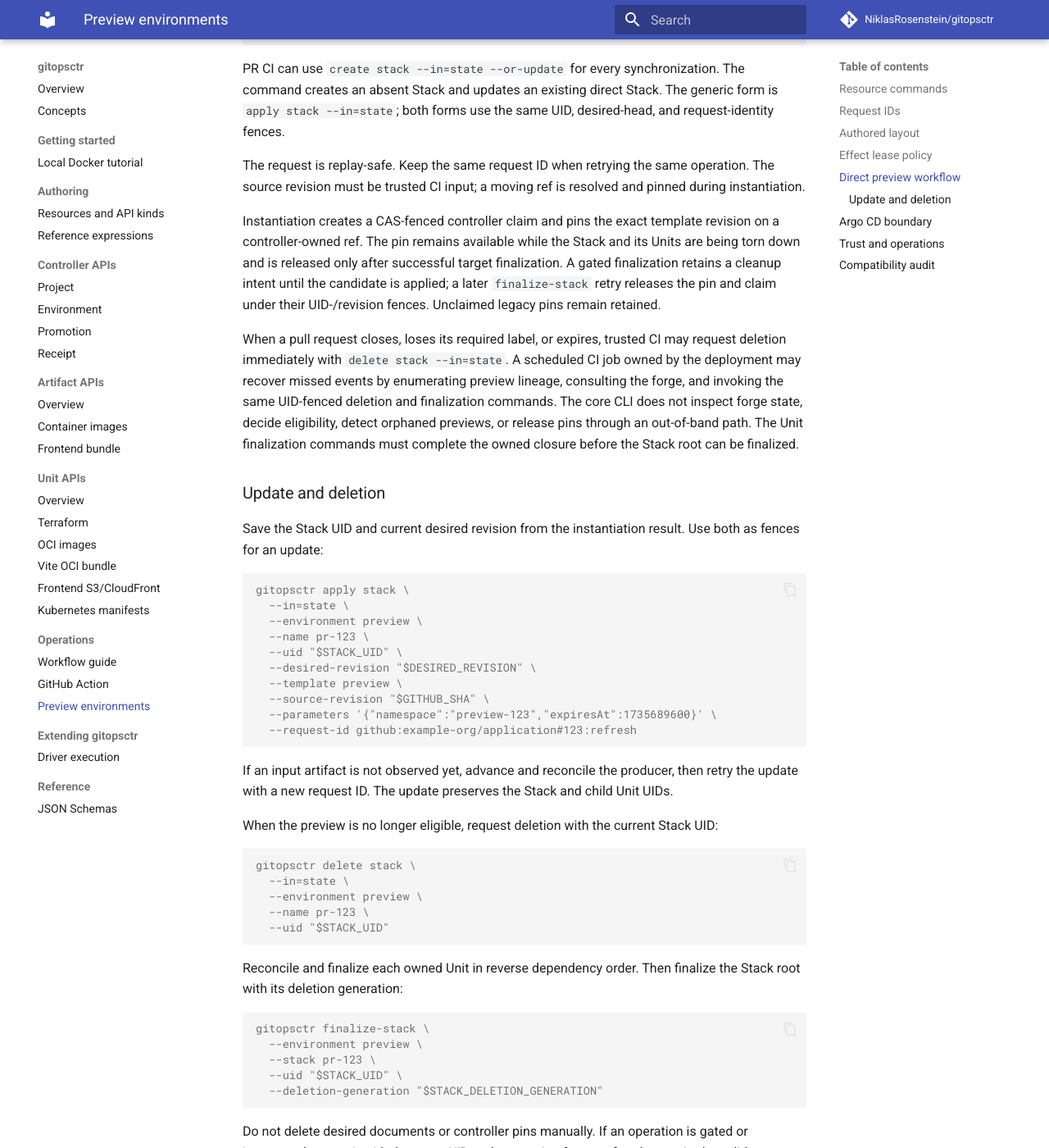
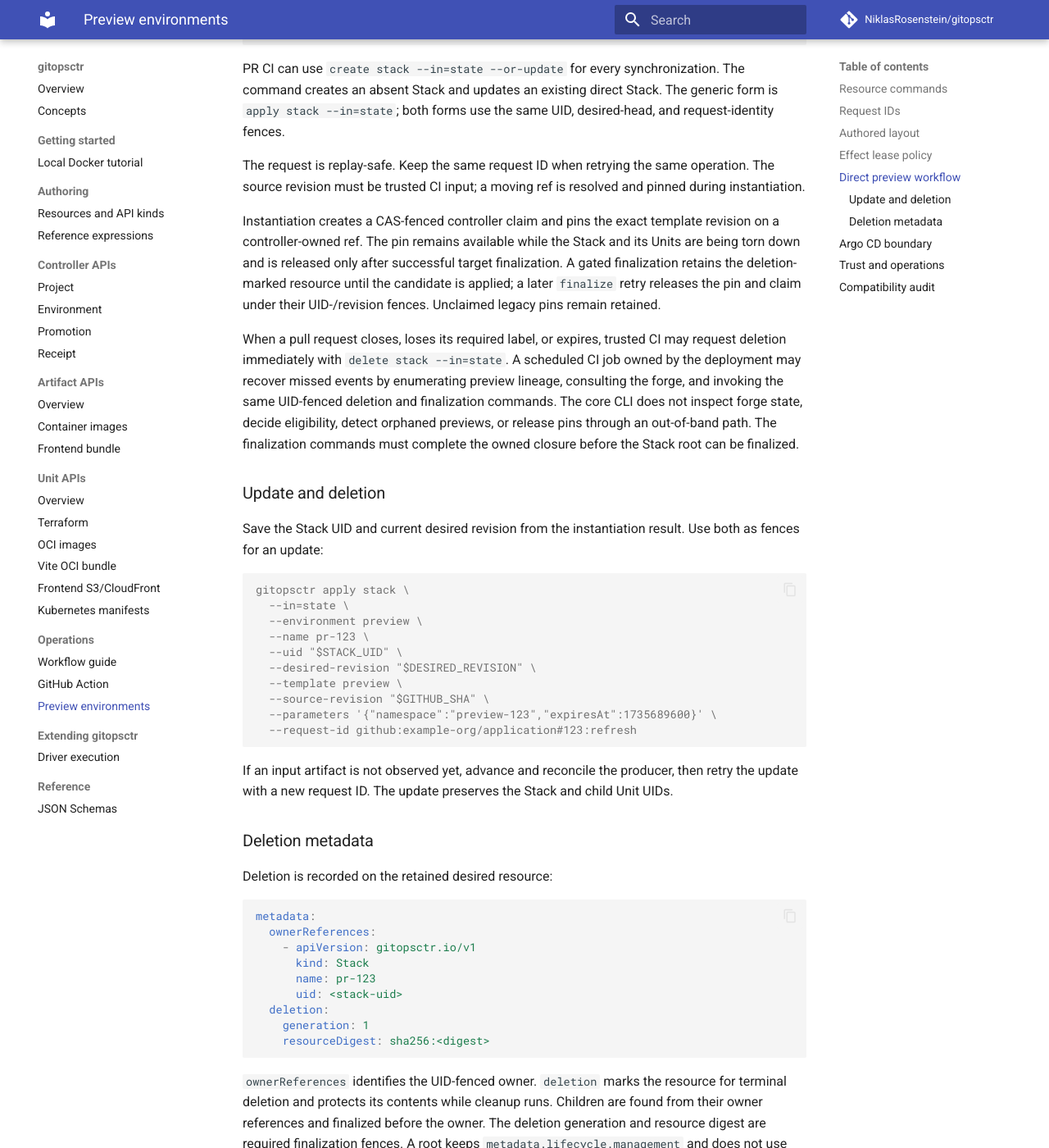
Before and after one commit to NiklasRosenstein/gitopsctr, an MkDocs documentation site: the page built from docs/preview-environments.md, in a window 1280 px wide and 1400 px high, scrolled down 2671 px. Shown: the whole window at 82% size. Built offline with MkDocs 1.6.1 and Material for MkDocs 9.7.7, drawn with Linux system fonts in a browser that asks for light colours; comment, search, counter and statistics services are not loaded; some of the changed text lies outside the part shown.

Commit message:
test: verify generic preview cleanup

````diff
--- a/docs/preview-environments.md
+++ b/docs/preview-environments.md
@@ -125,9 +125,9 @@
 Instantiation creates a CAS-fenced controller claim and pins the exact template
 revision on a controller-owned ref. The pin remains available while the Stack
 and its Units are being torn down and is released only after successful
-target finalization. A gated finalization retains a cleanup intent until the
-candidate is applied; a later `finalize-stack` retry releases the pin and claim
-under their UID-/revision fences. Unclaimed legacy pins remain retained.
+target finalization. A gated finalization retains the deletion-marked resource
+until the candidate is applied; a later `finalize` retry releases the pin and
+claim under their UID-/revision fences. Unclaimed legacy pins remain retained.
 
 When a pull request closes, loses its required label, or expires, trusted CI may
 request deletion immediately with `delete stack --in=state`. A scheduled CI
@@ -135,7 +135,7 @@
 lineage, consulting the forge, and invoking the same UID-fenced deletion and
 finalization commands. The core CLI does not inspect forge state, decide
 eligibility, detect orphaned previews, or release pins through an out-of-band
-path. The Unit finalization commands must complete the owned closure before the
+path. The finalization commands must complete the owned closure before the
 Stack root can be finalized.
 
 ### Update and deletion
@@ -160,6 +160,29 @@
 then retry the update with a new request ID. The update preserves the Stack and
 child Unit UIDs.
 
+### Deletion metadata
+
+Deletion is recorded on the retained desired resource:
+
+```yaml
+metadata:
+  ownerReferences:
+    - apiVersion: gitopsctr.io/v1
+      kind: Stack
+      name: pr-123
+      uid: <stack-uid>
+  deletion:
+    generation: 1
+    resourceDigest: sha256:<digest>
+```
+
+`ownerReferences` identifies the UID-fenced owner. `deletion` marks the
+resource for terminal deletion and protects its contents while cleanup runs.
+Children are found from their owner references and finalized before the owner.
+The deletion generation and resource digest are required finalization fences.
+A root keeps `metadata.lifecycle.management` and does not use
+`ownerReferences`.
+
 When the preview is no longer eligible, request deletion with the current Stack
 UID:
 
@@ -175,9 +198,17 @@
 finalize the Stack root with its deletion generation:
 
 ```console
-gitopsctr finalize-stack \
+gitopsctr finalize unit \
   --environment preview \
-  --stack pr-123 \
+  --name pr-123--deploy \
+  --uid "$UNIT_UID" \
+  --deletion-generation "$UNIT_DELETION_GENERATION"
+```
+
+```console
+gitopsctr finalize stack \
+  --environment preview \
+  --name pr-123 \
   --uid "$STACK_UID" \
   --deletion-generation "$STACK_DELETION_GENERATION"
 ```
@@ -252,14 +283,15 @@
 - Verify desired state and the UID before every deletion request. A stale UID
   must stop cleanup; forge eligibility is the responsibility of the external CI
   orchestrator.
-- Keep controller pin refs and desired deletion intents observable until the
-  Stack closure is finalized; do not manually delete either as a cleanup
-  shortcut.
+- Keep controller pin refs and deletion-marked desired resources observable
+  until the Stack closure is finalized; do not manually delete either as a
+  cleanup shortcut.
 - For an unparseable cleanup root, restore the matching driver and use
   `recover-opaque-unit` when possible. If the external resource was cleaned up
-  outside gitopsctr, use `resolve-opaque-unit --uid ... --reason ...
-  --confirm-external-cleanup`. The command is UID-fenced and rejects parseable
-  roots, active leases, and roots with deletion intents.
+  outside gitopsctr, use `resolve-opaque-unit --uid ...
+  --deletion-generation ... --reason ... --confirm-external-cleanup`. The command
+  is UID- and deletion-generation-fenced and rejects parseable roots, active
+  leases, and roots that are not marked for deletion.
 
 ## Compatibility audit
 
````
Also changed, not shown: other parts of docs/preview-environments.md (+1 -1 lines), docs/operations.md (+6 -19 lines), 5 other files.
